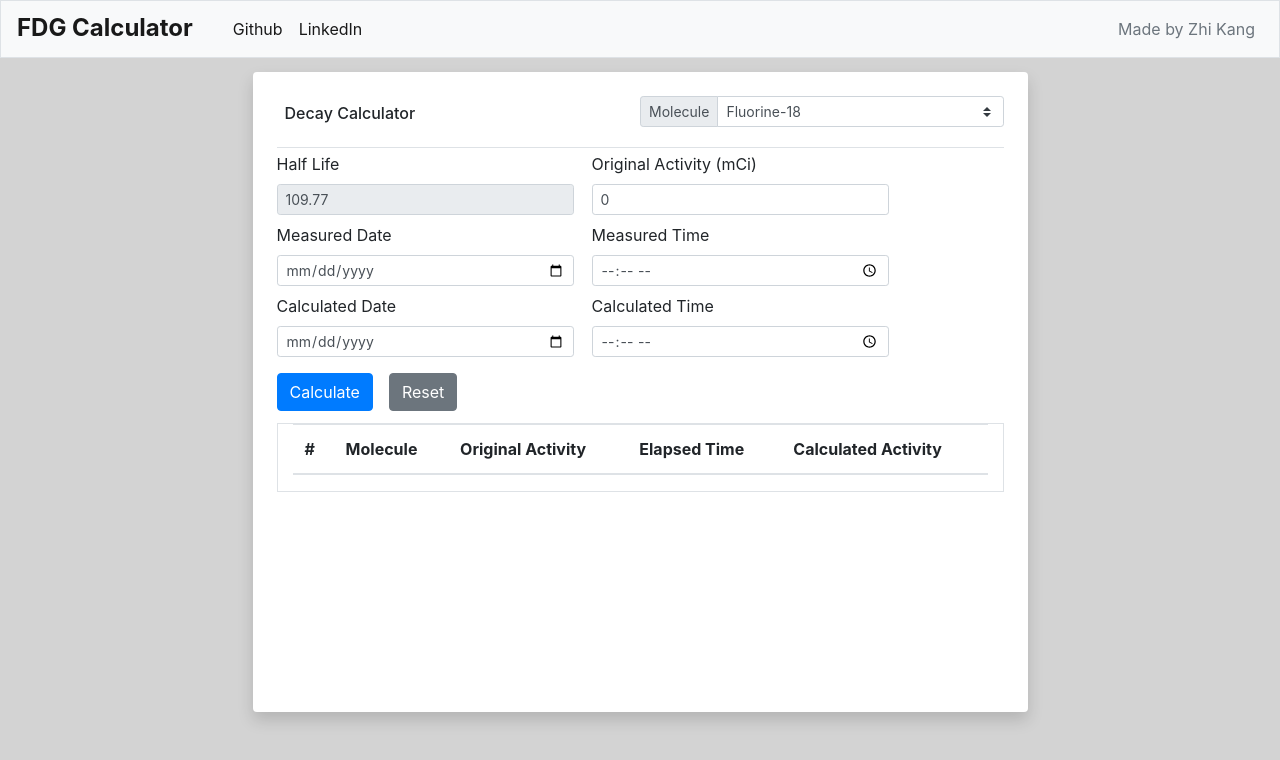
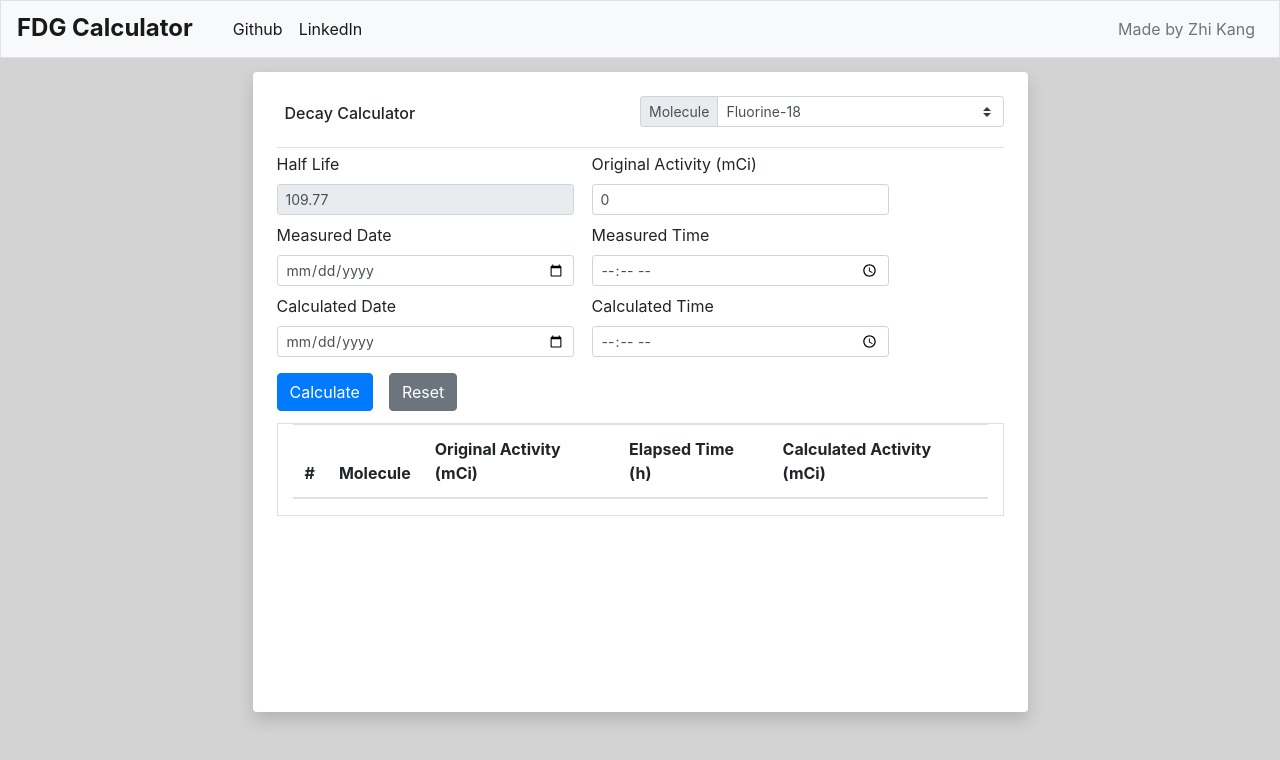
Before and after one commit to zhi-k/simpleIsotopesCalculator, a React (Create React App) app: page / in a window 1280 px wide. Shown: the top 760 px of the page. Built offline with nearby package versions, Linux system fonts and the light colour scheme; the HTML template or start-up script is replaced by a standard one.

Commit message:
Added unit to table titles

```diff
--- a/src/components/DisplayResult.js
+++ b/src/components/DisplayResult.js
@@ -11,9 +11,9 @@ export default function DisplayResult() {
           <tr>
             <th scope="col">#</th>
             <th scope="col">Molecule</th>
-            <th scope="col">Original Activity</th>
-            <th scope="col">Elapsed Time</th>
-            <th scope="col">Calculated Activity</th>
+            <th scope="col">Original Activity (mCi)</th>
+            <th scope="col">Elapsed Time (h)</th>
+            <th scope="col">Calculated Activity (mCi)</th>
           </tr>
         </thead>
         <tbody>
```
